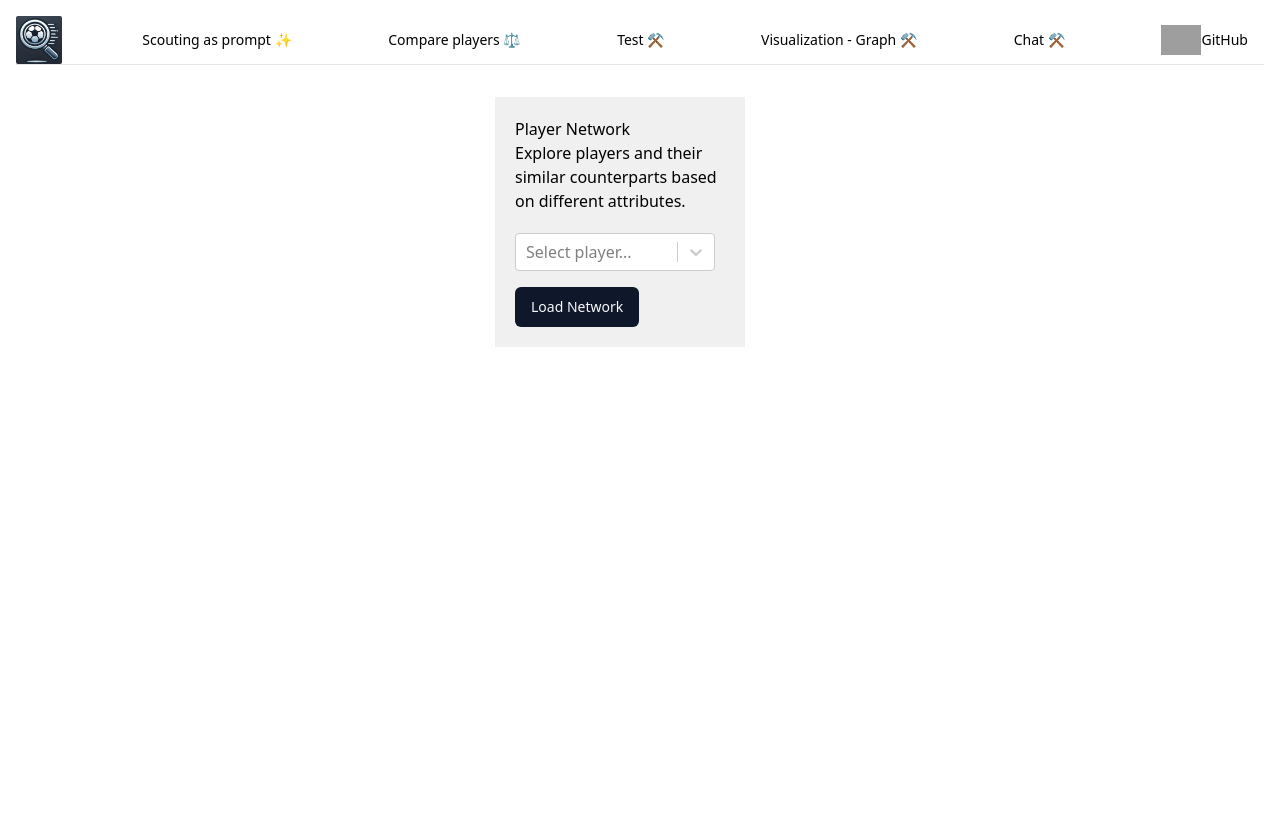
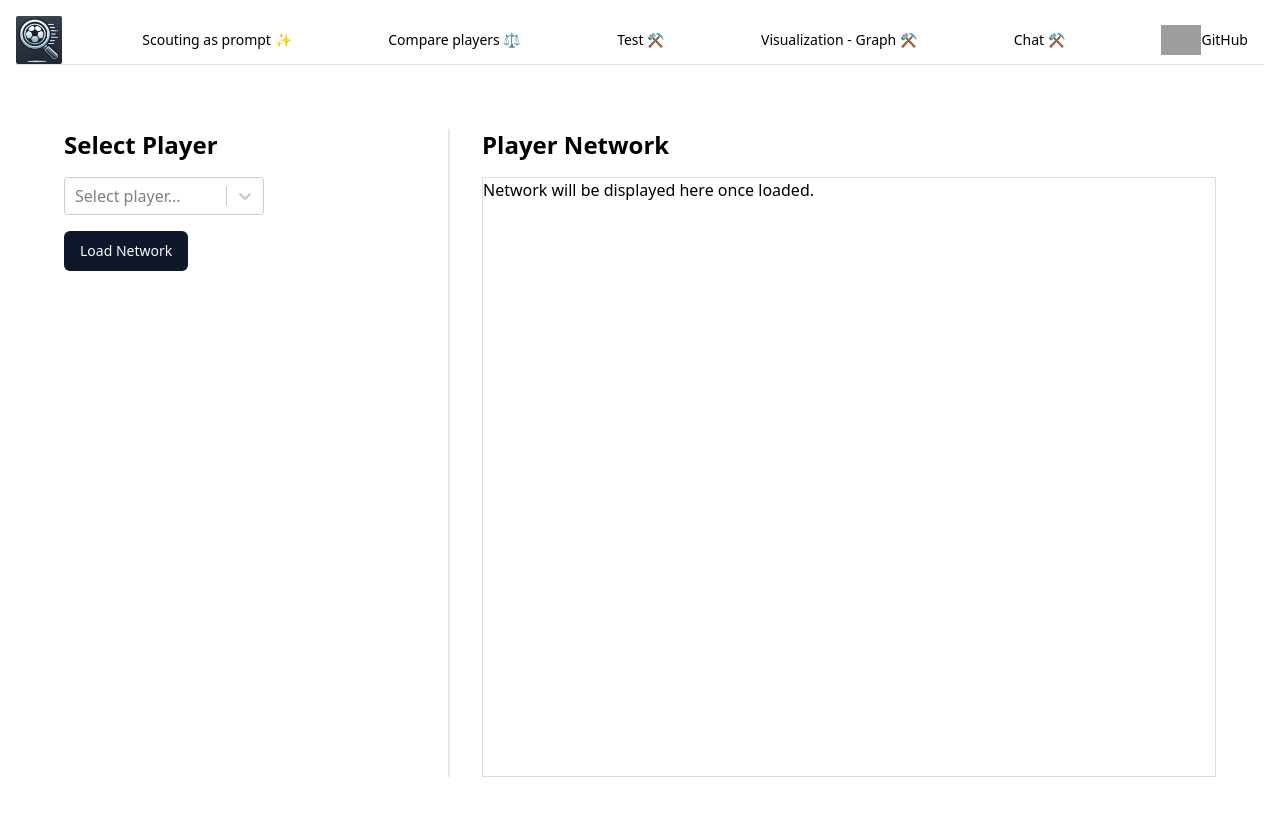
Before and after one commit to bepo1337/scouting-llm-frontend, a React (Vite) app: page /graph in a window 1280 px wide. Shown: the top 816 px of the page. Built offline with nearby package versions, Linux system fonts and the light colour scheme; no server answers; grey boxes are pictures that could not be loaded.

Commit message:
Adapted design

```diff
--- a/src/components/Graph.tsx
+++ b/src/components/Graph.tsx
@@ -12,7 +12,6 @@ interface PlayerNode {
   label: string;
   image: string;
   group: string;
-  title: string;
 }
 
 interface Edge {
@@ -117,7 +116,6 @@ const PlayerNetwork: React.FC = () => {
         label: playerInfo.name,
         image: playerInfo.imageURL,
         group: "central",
-        title: playerInfo.description || "Player description",
       };
 
       nodesRef.current.add(centralNode);
@@ -216,17 +214,19 @@ const PlayerNetwork: React.FC = () => {
   };
 
   return (
-    <div style={{ display: "flex", height: "100vh", overflow: "hidden" }}>
-      {/* Sidebar */}
-      <div style={{ width: "250px", backgroundColor: "#f0f0f0", padding: "20px", boxSizing: "border-box", alignSelf: "flex-start" }}>
-        <div style={{ marginBottom: "20px" }}>
-          <h1>Player Network</h1>
-          <p>Explore players and their similar counterparts based on different attributes.</p>
-        </div>
+    <div className="w-full flex justify-center">
+      {/* Main container with two sections */}
+      <div className="w-full flex justify-between p-8 items-start">  {/* Ensure top alignment with 'items-start' */}
+
+        {/* Section 1: Left Sidebar */}
+        <div className="w-1/3 pr-8 flex flex-col space-y-4">  {/* Using 'space-y-4' for consistent spacing between items */}
+          <h2 className="text-2xl font-semibold">Select Player</h2>
+          <div>
+            {/* Replace Popover with react-select */}
             <Select
               options={playerDataLabelAndValue}
               value={selectedPlayer}
-          onChange={(selectedOption: React.SetStateAction<LabelValue | null>) => {
+              onChange={(selectedOption) => {
                 setSelectedPlayer(selectedOption);
                 setPlayerId(selectedOption?.value || null);
               }}
@@ -234,6 +234,8 @@ const PlayerNetwork: React.FC = () => {
               isClearable
               className="w-[200px]"
             />
+
+            {/* Load button with loading animation */}
             <Button
               className="mt-4"
               onClick={() => {
@@ -245,15 +247,27 @@ const PlayerNetwork: React.FC = () => {
             >
               {isLoading ? "Loading..." : "Load Network"}
             </Button>
+
+            {/* Loading animation */}
             {isLoading && (
-          <div style={{ display: "flex", justifyContent: "center", paddingTop: "10px" }}>
+              <div className="flex justify-center pt-4">
                 <ClipLoader size={35} color="#2B7CE9" loading={isLoading} />
               </div>
             )}
           </div>
+        </div>
 
-      {/* Network visualization */}
-      <div ref={networkContainerRef} style={{ flex: 1, height: "100vh", padding: "20px", boxSizing: "border-box" }} />
+        {/* Section 2: Right Main Content Area */}
+        <div className="w-2/3 border-l-2 pl-8 flex flex-col space-y-4">  {/* Consistent padding and top alignment with 'space-y-4' */}
+          <h2 className="text-2xl font-semibold">Player Network</h2>
+          {/* Network visualization area */}
+          <div ref={networkContainerRef} style={{ height: "600px", border: "1px solid #ddd" }}>
+            {/* Placeholder for the network visualization */}
+            <p>Network will be displayed here once loaded.</p>
+          </div>
+        </div>
+
+      </div>
     </div>
   );
 };
```
Lines whose indentation alone changed are shown as unchanged.
